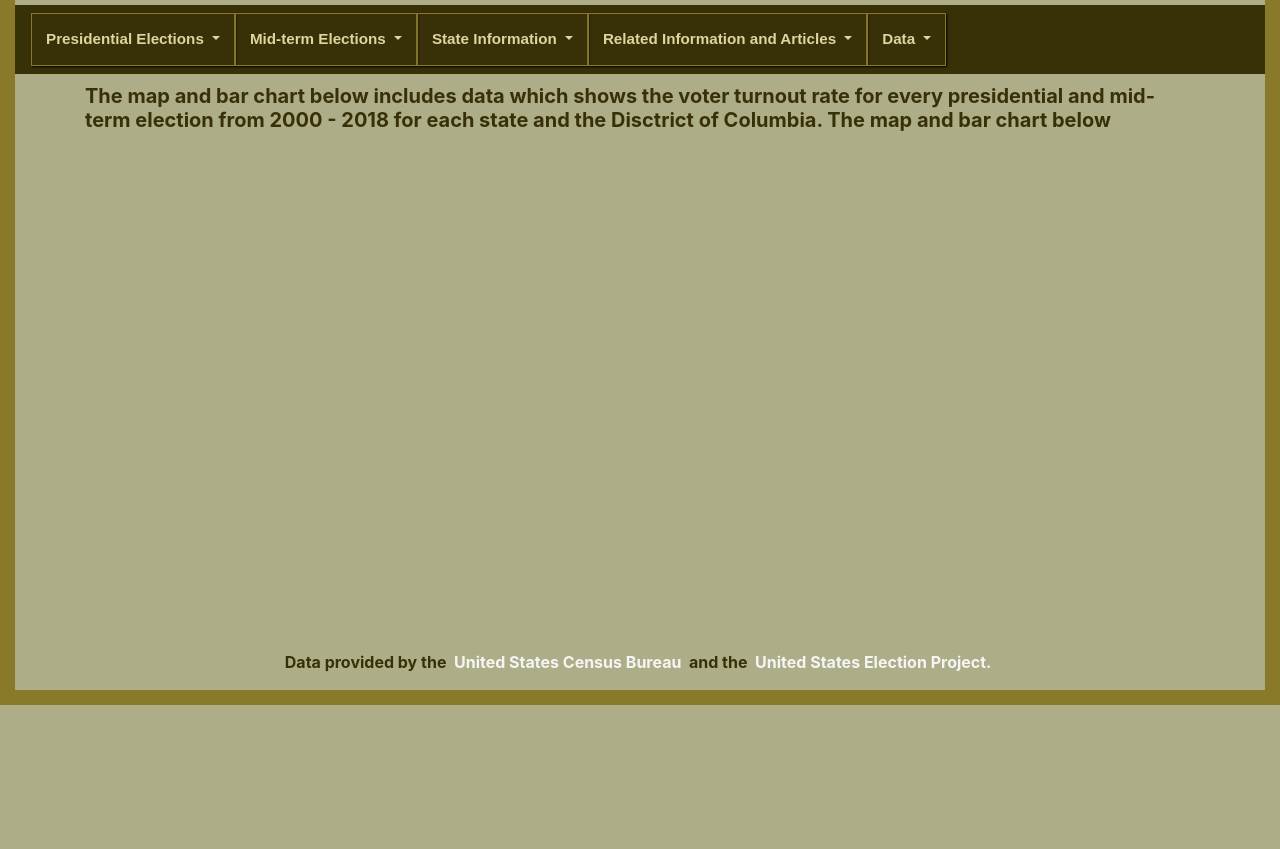
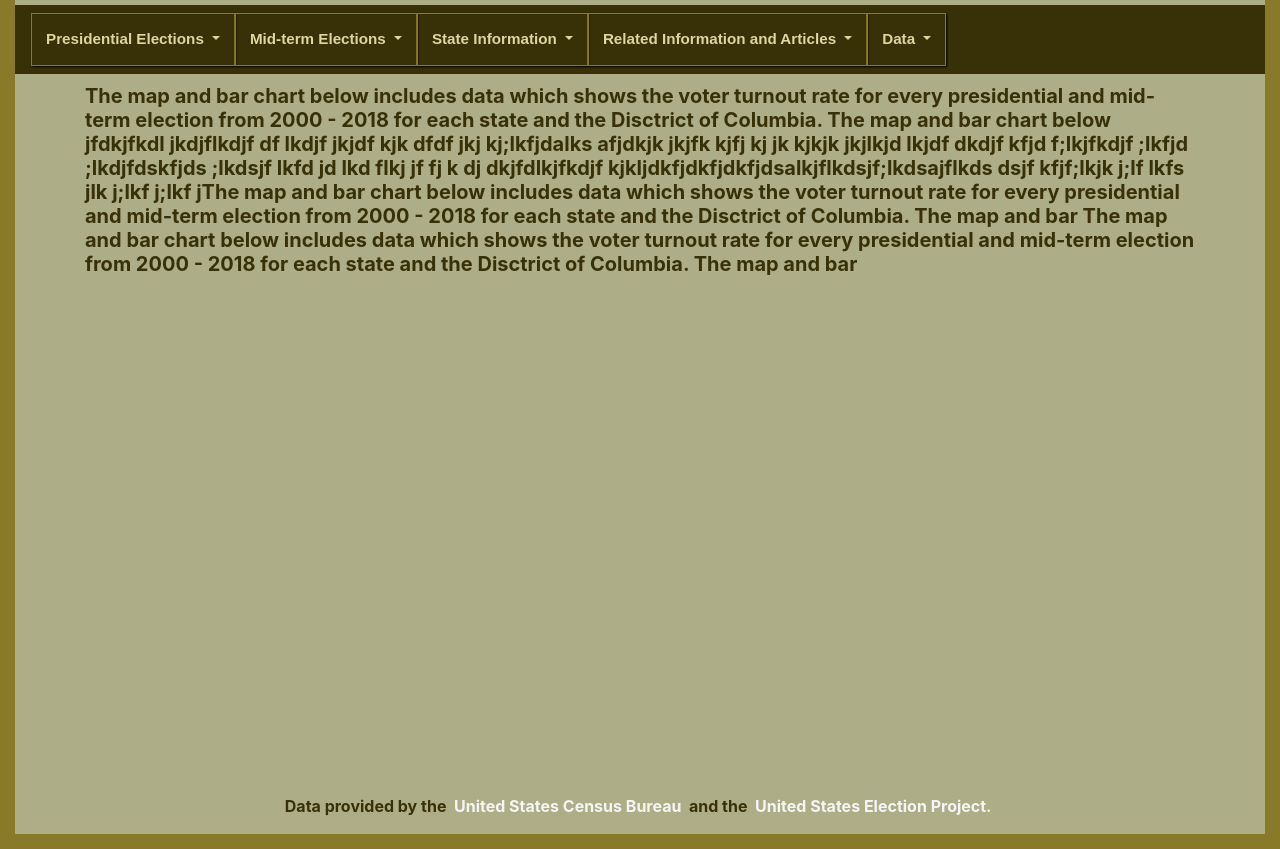
Before and after one commit to jkalar/d3-coordinated-viz, a plain HTML site: page index.html in a window 1280 px wide. Shown: the part 82-931 px from the top of the page. Before the commit the page ends 800 px from the top, so only its background shows below. Drawn offline with nearby package versions, Linux system fonts and the light colour scheme; no server answers.

Commit message:
Update index.html

```diff
--- a/index.html
+++ b/index.html
@@ -176,7 +176,7 @@
         </div>-->
 
         <div id="story">
-        <h5>The map and bar chart below includes data which shows the voter turnout rate for every presidential and mid-term election from 2000 - 2018 for each state and the Disctrict of Columbia.  The map and bar chart below
+        <h5>The map and bar chart below includes data which shows the voter turnout rate for every presidential and mid-term election from 2000 - 2018 for each state and the Disctrict of Columbia.  The map and bar chart below jfdkjfkdl jkdjflkdjf df lkdjf jkjdf kjk  dfdf jkj kj;lkfjdalks afjdkjk jkjfk kjfj kj jk  kjkjk jkjlkjd lkjdf dkdjf kfjd f;lkjfkdjf ;lkfjd ;lkdjfdskfjds ;lkdsjf lkfd jd lkd flkj jf fj k dj dkjfdlkjfkdjf kjkljdkfjdkfjdkfjdsalkjflkdsjf;lkdsajflkds dsjf kfjf;lkjk j;lf lkfs jlk j;lkf j;lkf jThe map and bar chart below includes data which shows the voter turnout rate for every presidential and mid-term election from 2000 - 2018 for each state and the Disctrict of Columbia.  The map and bar The map and bar chart below includes data which shows the voter turnout rate for every presidential and mid-term election from 2000 - 2018 for each state and the Disctrict of Columbia.  The map and bar
         </h5>
         </div>
 
```
